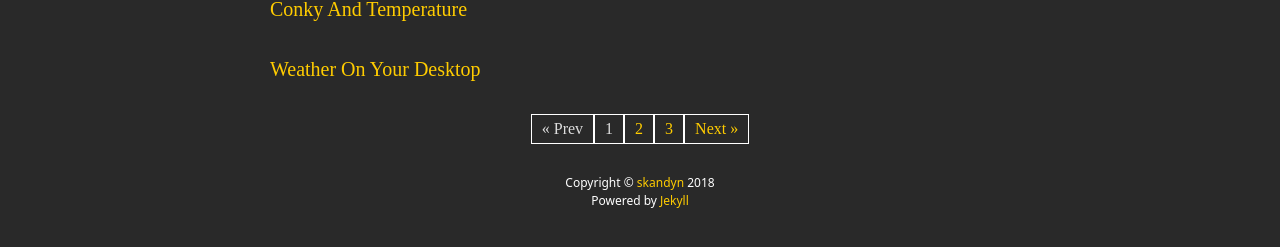
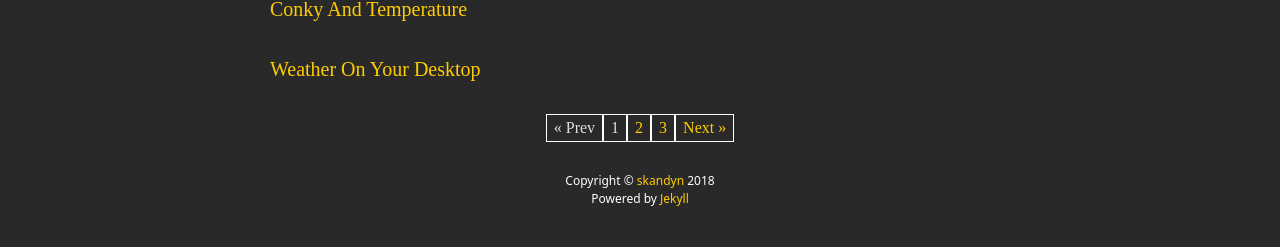
Before and after one commit to skandyn-sh/skandyn-sh.github.io, a Jekyll site: the page built from index.html, in a window 1280 px wide. Shown: the part 571-818 px from the top of the page. Built offline with Jekyll 4.4.1, drawn with Linux system fonts in a browser that asks for light colours; nearby versions of some CDN libraries; library files that are not in the unit come from our copies; the list of posts is cut into pages by our own code; comment, search, counter and statistics services are not loaded.

Commit message:
Update _layout.scss

```diff
--- a/_sass/_layout.scss
+++ b/_sass/_layout.scss
@@ -194,7 +194,7 @@
 }
 
 .pagination a, .pagination span {
-    padding: 2px 10px;
+    padding: 1px 7px;
     border: 1px solid #fff;
     margin-left: -2px;
     margin-right: -2px;
```
